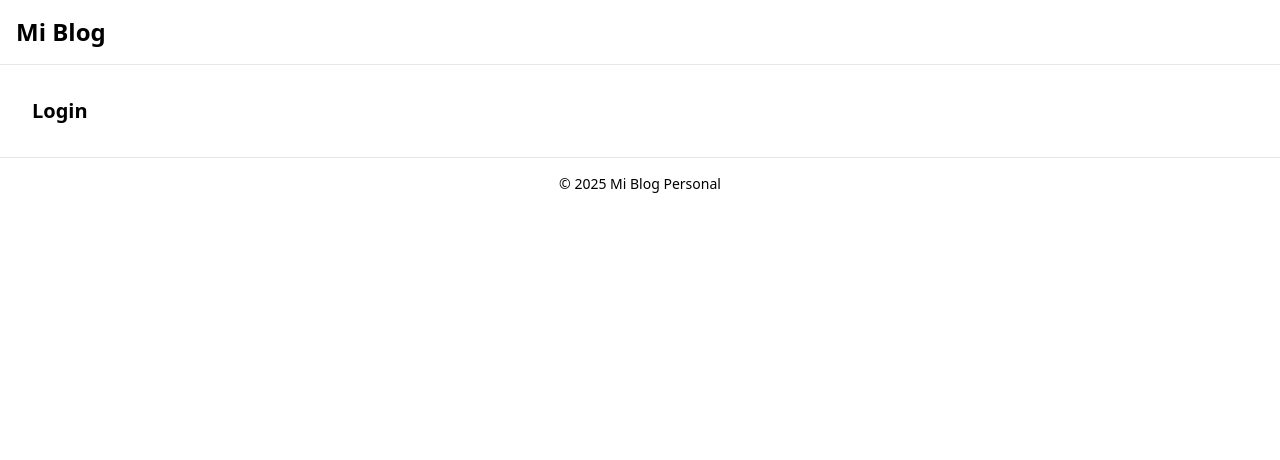
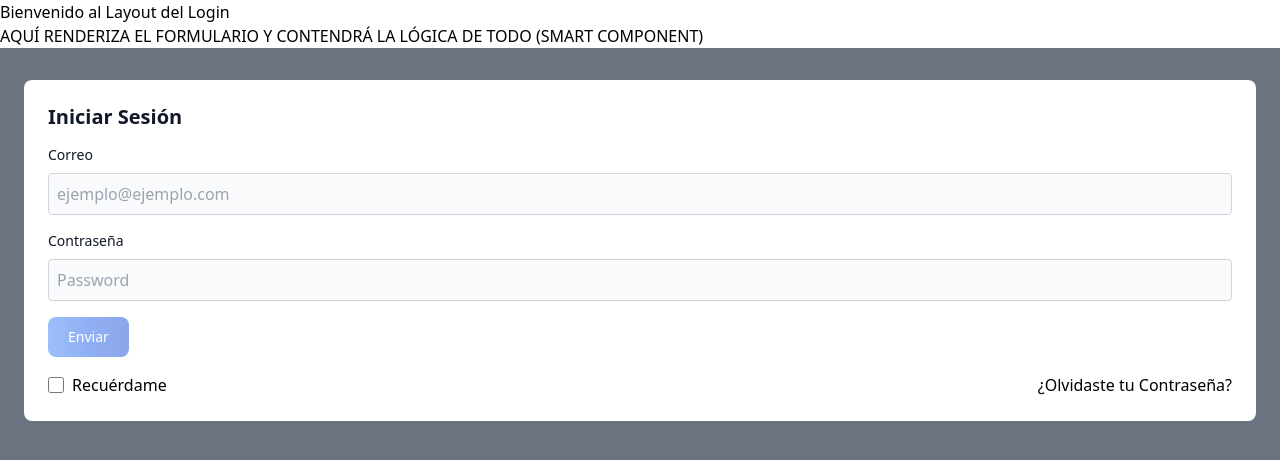
Before and after one commit to manuelmelgar98/blog-personal, an Angular app: page /login in a window 1280 px wide. Shown: the top 460 px of the page. Built offline with nearby package versions, Linux system fonts and the light colour scheme.

Commit message:
feat(layout): layout para login y contenido principal

```diff
--- a/src/app/app.routes.ts
+++ b/src/app/app.routes.ts
@@ -1,23 +1,31 @@
 import { Routes } from '@angular/router';
-import { MainLayoutComponent } from './layout/main-layout.component';
+import { MainLayoutComponent } from './layout/main-layout/main-layout.component';
+import { LoginLayoutComponent } from './layout/login-layout/login-layout.component';
 
 export const routes: Routes = [
+  {
+    path: '',
+    component: LoginLayoutComponent,
+    children: [
+      {
+        path: 'login',
+        loadComponent: () =>
+          import('./modules/auth/components/auth.component').then(m => m.AuthComponent),
+      },
+      { path: '', redirectTo: 'login', pathMatch: 'full' },
+    ],
+  },
   {
     path: '',
     component: MainLayoutComponent,
     children: [
       {
-        path: 'login',
-        loadComponent: () =>
-          import('./modules/auth/login.component').then(m => m.LoginComponent),
-      },
-      {
         path: 'posts',
         loadComponent: () =>
-          import('./modules/posts/posts.component').then(m => m.PostsComponent),
+          import('./modules/posts/components/posts.component').then(m => m.PostsComponent),
       },
       { path: '', redirectTo: 'posts', pathMatch: 'full' },
-      { path: '**', redirectTo: 'posts' },
     ],
   },
+  { path: '**', redirectTo: 'posts' }
 ];
--- /dev/null
+++ b/src/app/layout/login-layout/login-layout.component.html
@@ -0,0 +1,2 @@
+<h1>Bienvenido al Layout del Login</h1>
+<router-outlet />
--- /dev/null
+++ b/src/app/modules/auth/components/auth.component.html
@@ -0,0 +1,2 @@
+<p>AQUÍ RENDERIZA EL FORMULARIO Y CONTENDRÁ LA LÓGICA DE TODO (SMART COMPONENT)</p>
+<app-form-login (save)="onSubmit($event)"></app-form-login>
--- a/src/app/modules/auth/login.component.ts
+++ /dev/null
@@ -1,8 +0,0 @@
-import { Component } from '@angular/core';
-
-@Component({
-  standalone: true,
-  selector: 'app-login',
-  template: `<section class="p-4"><h2 class="text-xl font-semibold">Login</h2></section>`,
-})
-export class LoginComponent {}
```
Also changed, not shown: src/app/layout/login-layout/login-layout.component.ts (added, +12 -0 lines), src/app/layout/login-layout/login-layout.component.css (added), src/app/layout/main-layout/main-layout.component.css (added), src/app/layout/main-layout/main-layout.component.html (renamed from src/app/layout/main-layout.component.html), src/app/layout/main-layout/main-layout.component.ts (renamed from src/app/layout/main-layout.component.ts), src/app/modules/posts/components/posts.component.html (renamed from src/app/modules/posts/posts.component.html), src/app/modules/posts/components/posts.component.ts (renamed from src/app/modules/posts/posts.component.ts).
